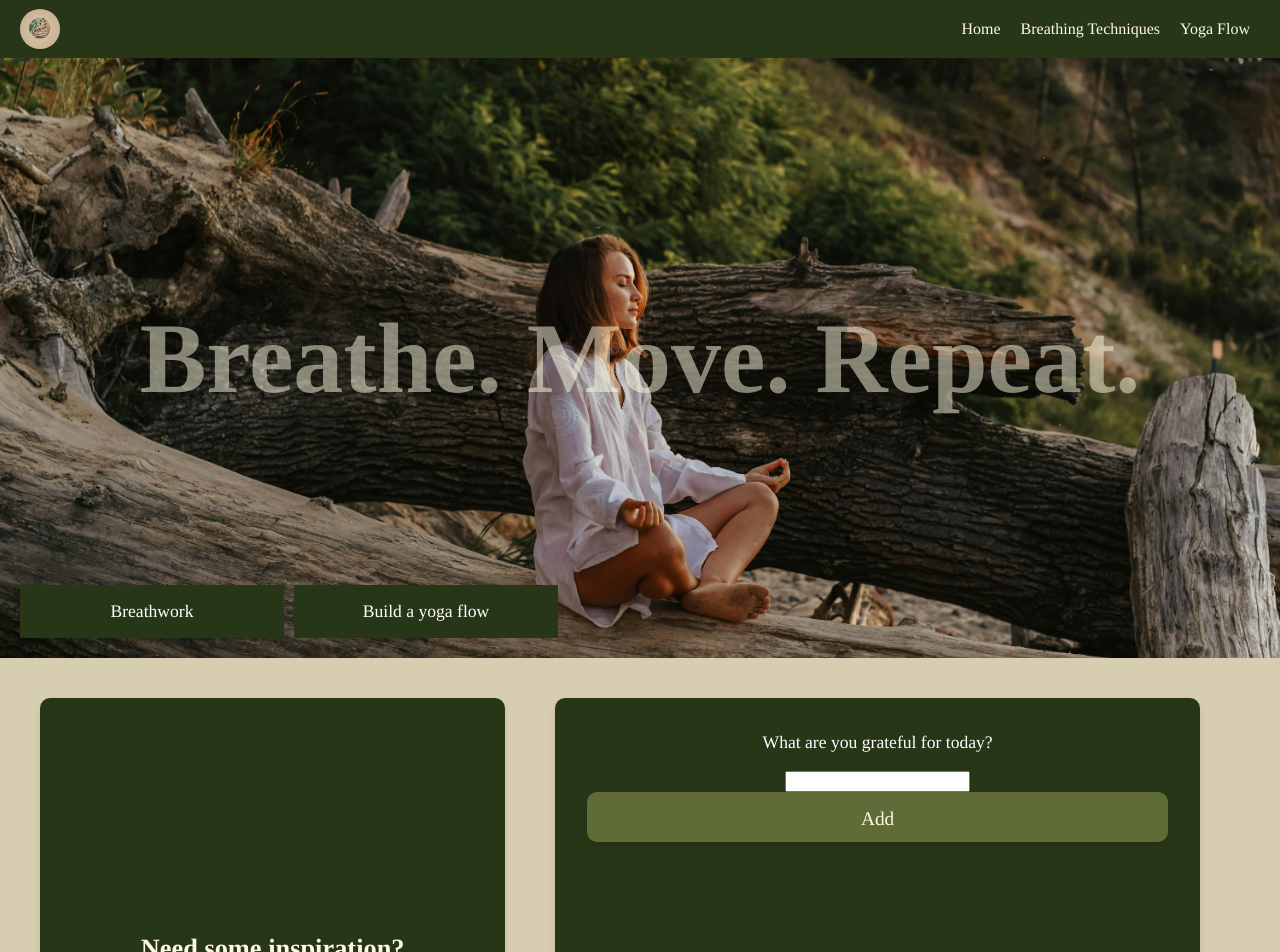
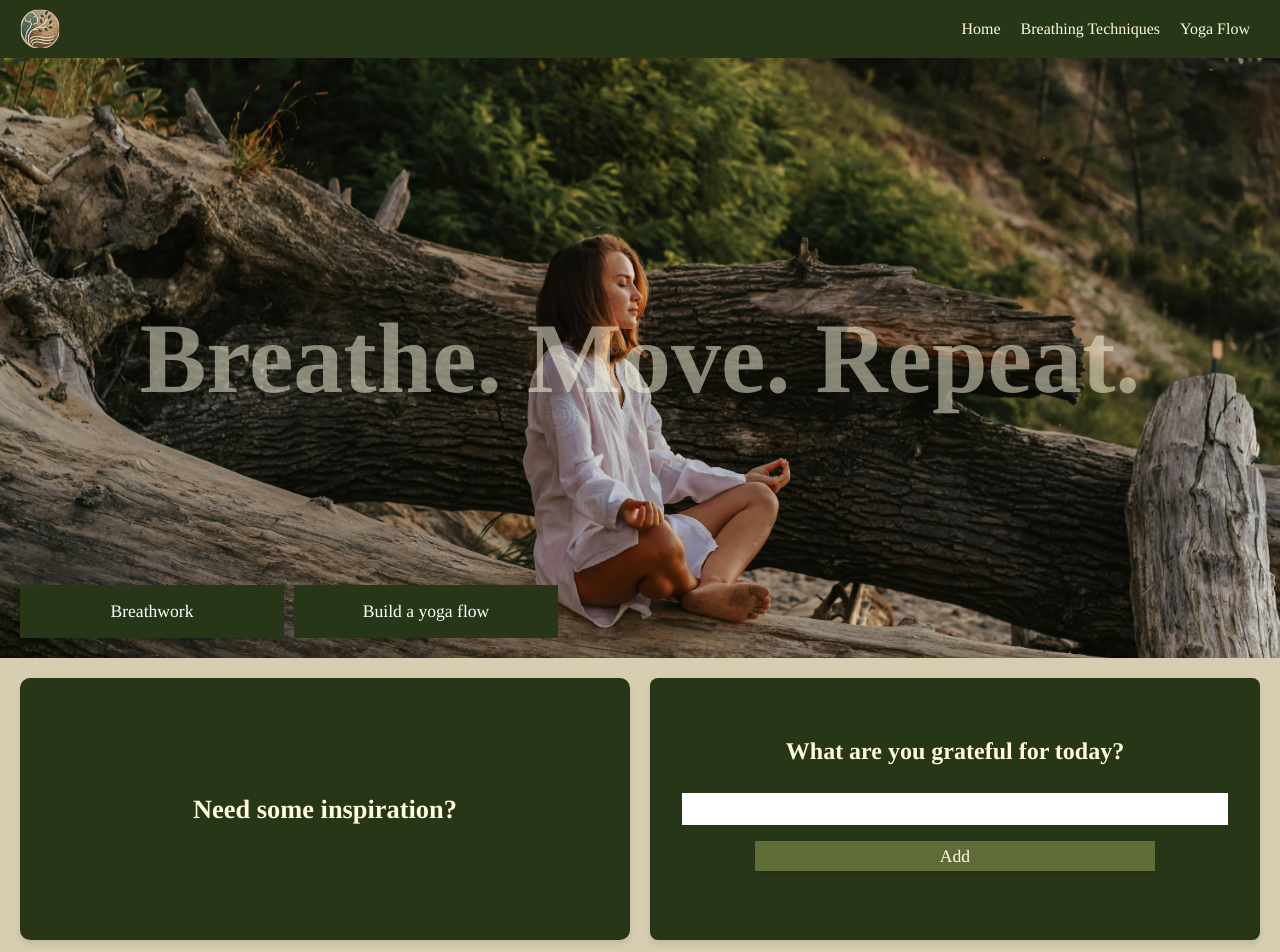
Before and after one commit to graceoreilly/breathing_project, a React (Vite) app in the folder front_end/breathe-move/: page / in a window 1280 px wide. Shown: the top 952 px of the page. Built offline with nearby package versions, Linux system fonts and the light colour scheme.

Commit message:
Styling added to cards on homepage

```diff
--- a/front_end/breathe-move/src/Components/CardsContainer/CardsContainer.jsx
+++ b/front_end/breathe-move/src/Components/CardsContainer/CardsContainer.jsx
@@ -9,10 +9,12 @@ function CardsContainer() {
         <>
         <div className={styles.container}>
         <InspirationalQuotesCard className={styles.quotesCard}/>
-        <GratefulForm className={styles.gratefulForm} />
+        <div className={styles.card}><GratefulForm className={styles.gratefulForm} /></div>
         </div>
         </>
     )
 }
 
+
+
 export default CardsContainer;
--- a/front_end/breathe-move/src/Components/CardsContainer/CardsContainer.module.css
+++ b/front_end/breathe-move/src/Components/CardsContainer/CardsContainer.module.css
@@ -1,49 +1,30 @@
 .container {
-  display: flex;
-  justify-content: space-between;
-  height: auto;
-  padding: 20px;
-  gap: 20px;
+ display: grid;
+ grid-template-columns: repeat(2, 1fr);
+ padding: 20px;
+ grid-gap: 20px;
+}
+
+.card {
+  background-color: #283618;
+  padding: 40px;
+  border-radius: 8px;
+  box-shadow: 0 4px 6px rgba(0, 0, 0, 0.1);
+  border: none;
 }
 
 .quotesCard {
   background-color: #283618;
-  color: white;
   border: none;
-  box-sizing: border-box;
-  margin: 20px;
-  margin-right: 10px;
-  border-radius: 10px;
-  padding: 1rem 2rem;
-  box-shadow: 0 4px 6px rgba(0, 0, 0, 0.1);
+  border-radius: 10px;box-shadow: 0 4px 6px rgba(0, 0, 0, 0.1);
   cursor: pointer;
-  transition: transform 0.2s, box-shadow 0.2s;
   font-family: "Tinos", serif;
-  /* width: 50em; */
-  flex: 1 1 48%;
+  color: #DDA15E;
   font-size: 1.1em;
-  height: 500px;
 }
 
-.quotesCard:hover {
+/* .quotesCard:hover {
   transform: translateY(-2px);
   box-shadow: 0 6px 8px rgba(0, 0, 0, 0.15);
   background-color: #606c38;
-}
-
-.gratefulForm {
-  box-sizing: border-box;
-  margin: 20px;
-  background-color: #283618;
-  color: white;
-  border: none;
-  border-radius: 10px;
-  padding: 1rem 2rem;
-  box-shadow: 0 4px 6px rgba(0, 0, 0, 0.1);
-  transition: transform 0.2s, box-shadow 0.2s;
-  font-family: "Tinos", serif;
-  flex: 1 1 48%;
-  /* width: 50em; */
-  font-size: 1.1em;
-  height: 500px;
-}
+} */
--- a/front_end/breathe-move/src/Components/GratefulForm/GratefulForm.jsx
+++ b/front_end/breathe-move/src/Components/GratefulForm/GratefulForm.jsx
@@ -21,9 +21,9 @@ event.target.reset(); //rests the form input
     };
     return (
     <>
-    <div className={styles.container}>
-    <form onSubmit={handleSubmit} className={className}>
-    <p>What are you grateful for today?</p>
+    <div className={className}>
+    <form onSubmit={handleSubmit} className={styles.form}>
+    <h2 className={styles.question}>What are you grateful for today?</h2>
     <input type="text" name="inputName" className={styles.input} />
     <button type="Submit" className={styles.submit}>Add</button>
     </form>
--- a/front_end/breathe-move/src/Components/GratefulForm/GratefulForm.module.css
+++ b/front_end/breathe-move/src/Components/GratefulForm/GratefulForm.module.css
@@ -1,23 +1,43 @@
-.container {
+.form {
   display: flex;
-    justify-content: flex-end;
+  flex-direction: column;
+  align-items: center;
+  justify-content: center;
+}
+
+.question {
+  font-size: 1.5rem;
+  color: #FEFAE0;
+}
+
+.input {
+  margin: 0.5rem 0;
+  padding: 0.5rem;
+  width: 100%;
+  max-width: 600px;
+  font-family: "Tinos", serif;
+  border: none;
 }
 
 .submit {
-  background-color: #606c38;
-  color: #fefae0;
+  margin: 0.5rem 0;
+    background-color: #606C38;
+    color: #FEFAE0;
     border: none;
-  border-radius: 10px;
-  padding: 1rem 2rem;
+    padding: 0.3rem;
     box-shadow: 0 4px 6px rgba(0, 0, 0, 0.1);
     cursor: pointer;
     transition: transform 0.2s, box-shadow 0.2s;
     font-family: "Tinos", serif;
-  width: 30em;
+    width: 100%;
+    max-width: 400px;
     font-size: 1.1em;
-  height: 50px;
 }
 
 .output {
+  font-size: 1.3rem;
+  margin-top: 1rem;
   list-style-type: none;
+  color: #FEFAE0;
+  text-align: left;
 }
--- a/front_end/breathe-move/src/Components/Header/Header.module.css
+++ b/front_end/breathe-move/src/Components/Header/Header.module.css
@@ -10,6 +10,7 @@
     justify-content: center;
     align-items: center;
     position: relative;
+    flex: 1;
     /* width: 97%; */
     /* border-radius: 20px; */
     /* margin-top: 10px; */
```
Also changed, not shown: front_end/breathe-move/src/Components/InspirationalQuotesCard/InspirationalQuotesCard.module.css (+26 -0 lines), front_end/breathe-move/src/Images/wellness-logo.png. Lines whose indentation alone changed are shown as unchanged.
